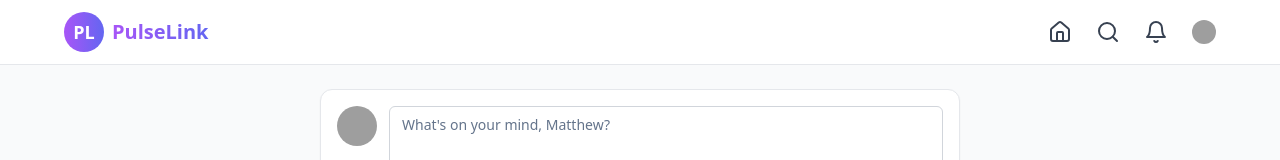
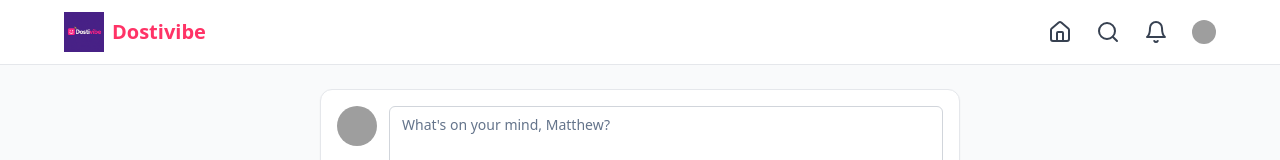
Before and after one commit to Kamrup01/dostivibe-link-network, a React (Vite) app: page / in a window 1280 px wide. Shown: the top 160 px of the page. Built offline with nearby package versions, Linux system fonts and the light colour scheme; grey boxes are pictures that could not be loaded.

Commit message:
Add platform logo and favicon
Update the application logo and favicon to "Dostivibe".

```diff
--- a/index.html
+++ b/index.html
@@ -1,14 +1,17 @@
+
 <!DOCTYPE html>
 <html lang="en">
   <head>
     <meta charset="UTF-8" />
     <meta name="viewport" content="width=device-width, initial-scale=1.0" />
-    <title>pulse-link-network</title>
-    <meta name="description" content="Lovable Generated Project" />
+    <title>Dostivibe</title>
+    <meta name="description" content="Connect and share with Dostivibe" />
     <meta name="author" content="Lovable" />
 
-    <meta property="og:title" content="pulse-link-network" />
-    <meta property="og:description" content="Lovable Generated Project" />
+    <link rel="icon" href="/lovable-uploads/7a0f82fe-6329-4a35-bd3e-5e852fb95f03.png" type="image/png">
+
+    <meta property="og:title" content="Dostivibe" />
+    <meta property="og:description" content="Connect and share with Dostivibe" />
     <meta property="og:type" content="website" />
     <meta property="og:image" content="https://lovable.dev/opengraph-image-p98pqg.png" />
 
--- a/src/App.tsx
+++ b/src/App.tsx
@@ -7,10 +7,16 @@ import { BrowserRouter, Routes, Route } from "react-router-dom";
 import Feed from "./pages/Feed";
 import Profile from "./pages/Profile";
 import NotFound from "./pages/NotFound";
+import { useEffect } from "react";
 
 const queryClient = new QueryClient();
 
-const App = () => (
+const App = () => {
+  useEffect(() => {
+    document.title = "Dostivibe";
+  }, []);
+
+  return (
     <QueryClientProvider client={queryClient}>
       <TooltipProvider>
         <Toaster />
@@ -26,5 +32,6 @@ const App = () => (
       </TooltipProvider>
     </QueryClientProvider>
   );
+};
 
 export default App;
--- a/src/components/Navbar.tsx
+++ b/src/components/Navbar.tsx
@@ -14,11 +14,15 @@ const Navbar = () => {
       <div className="max-w-6xl mx-auto flex justify-between items-center">
         {/* Logo */}
         <Link to="/" className="flex items-center space-x-2">
-          <div className="w-10 h-10 rounded-full bg-gradient-to-r from-purple-500 to-indigo-500 flex items-center justify-center">
-            <span className="text-white font-bold text-lg">PL</span>
+          <div className="h-10 w-10">
+            <img
+              src="/lovable-uploads/7a0f82fe-6329-4a35-bd3e-5e852fb95f03.png"
+              alt="Dostivibe Logo"
+              className="h-full w-full object-contain"
+            />
           </div>
-          <span className="text-xl font-bold bg-gradient-to-r from-purple-500 to-indigo-500 text-transparent bg-clip-text">
-            PulseLink
+          <span className="text-xl font-bold bg-gradient-to-r from-[#ff3366] to-[#ff3366] text-transparent bg-clip-text">
+            Dostivibe
           </span>
         </Link>
 
```
Also changed, not shown: public/lovable-uploads/7a0f82fe-6329-4a35-bd3e-5e852fb95f03.png (added). Lines whose indentation alone changed are shown as unchanged.
